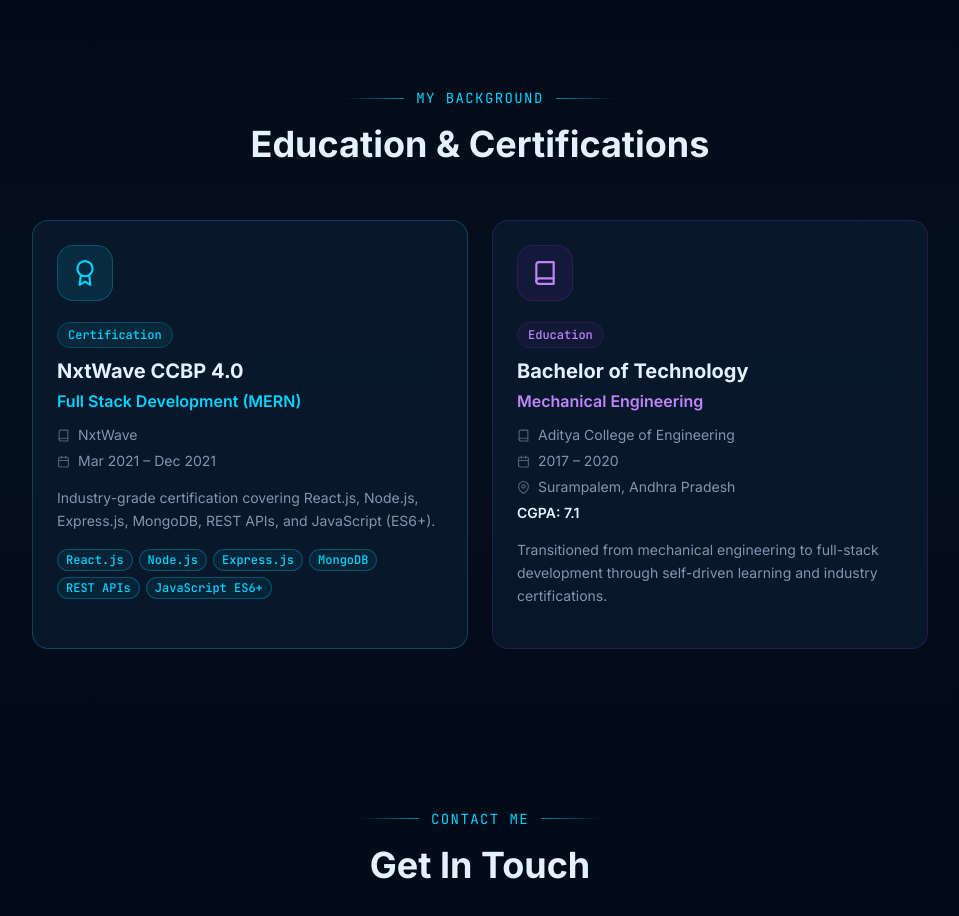
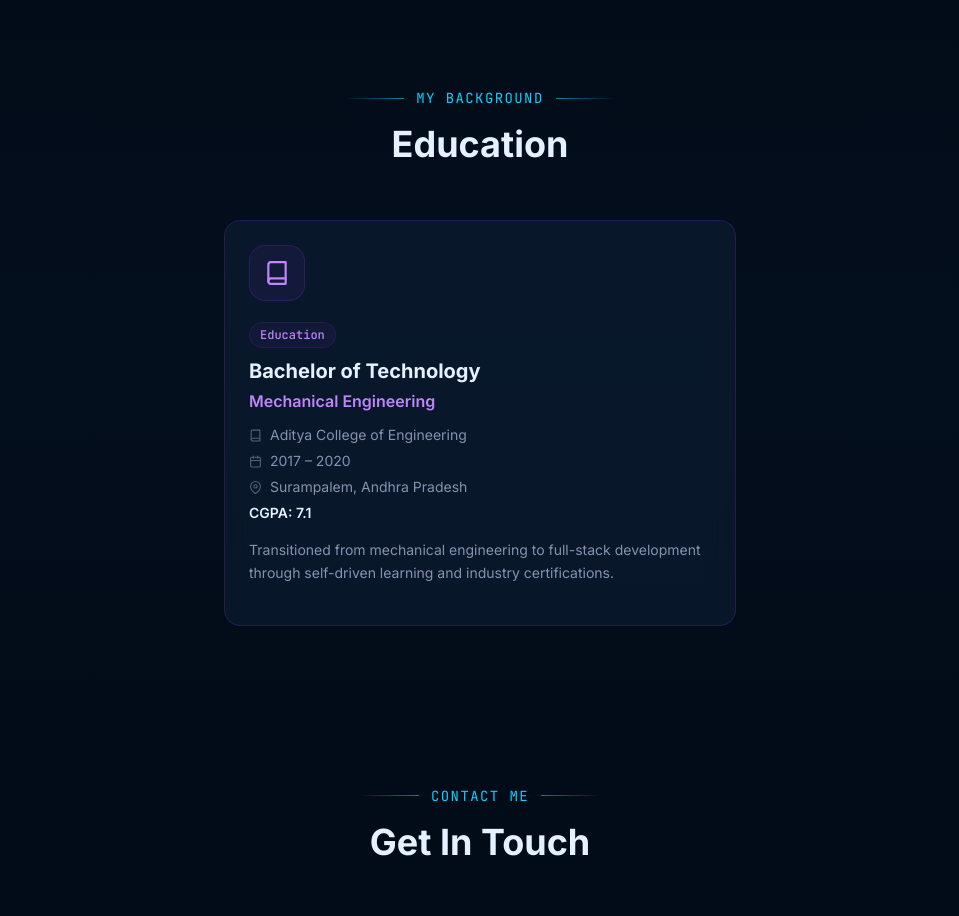
Before and after one commit to Mohan-1123/mohanportfolio, a React (Vite) app: page / in a window 1280 px wide. Shown: the part 5440-6356 px from the top of the page, without its empty margins (160-1119 px from the left). Built offline with nearby package versions, Linux system fonts and the light colour scheme; the HTML template or start-up script is replaced by a standard one.

Commit message:
Remove NxtWave certification card from Education section

```diff
--- a/src/components/sections/Education.jsx
+++ b/src/components/sections/Education.jsx
@@ -90,9 +90,9 @@ export default function Education() {
   return (
     <section id="education" className="section-padding" style={{ background: 'linear-gradient(180deg, transparent, rgba(13,31,53,0.2), transparent)' }}>
       <div className="container-custom">
-        <SectionHeading title="Education & Certifications" subtitle="My Background" />
+        <SectionHeading title="Education" subtitle="My Background" />
 
-        <div className="grid md:grid-cols-2 gap-6 max-w-4xl mx-auto">
+        <div className="flex justify-center max-w-lg mx-auto">
           {educationData.map((item, i) => (
             <EduCard key={item.title} item={item} index={i} />
           ))}
--- a/src/data/education.js
+++ b/src/data/education.js
@@ -1,13 +1,4 @@
 export const educationData = [
-  {
-    type: 'certification',
-    title: 'NxtWave CCBP 4.0',
-    subtitle: 'Full Stack Development (MERN)',
-    institution: 'NxtWave',
-    duration: 'Mar 2021 – Dec 2021',
-    description: 'Industry-grade certification covering React.js, Node.js, Express.js, MongoDB, REST APIs, and JavaScript (ES6+).',
-    skills: ['React.js', 'Node.js', 'Express.js', 'MongoDB', 'REST APIs', 'JavaScript ES6+'],
-  },
   {
     type: 'education',
     title: 'Bachelor of Technology',
```
